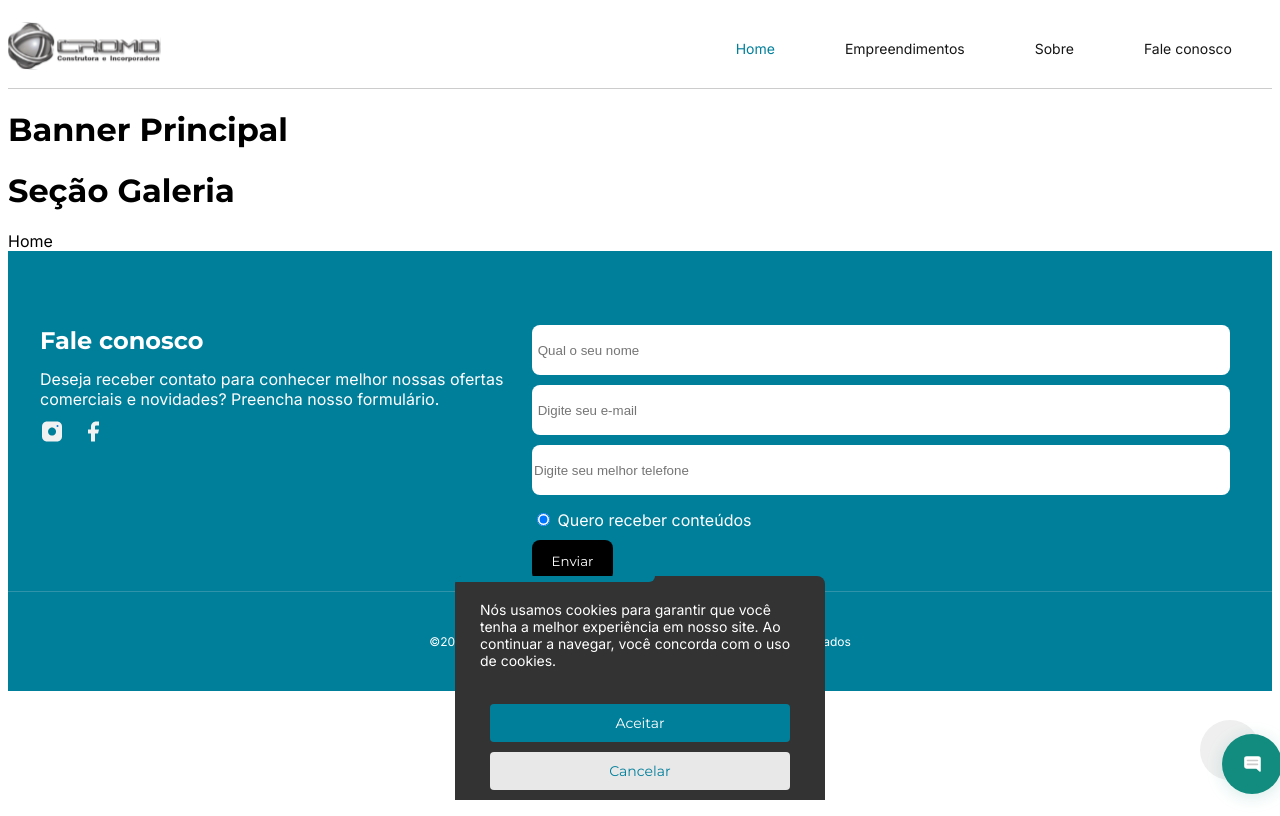
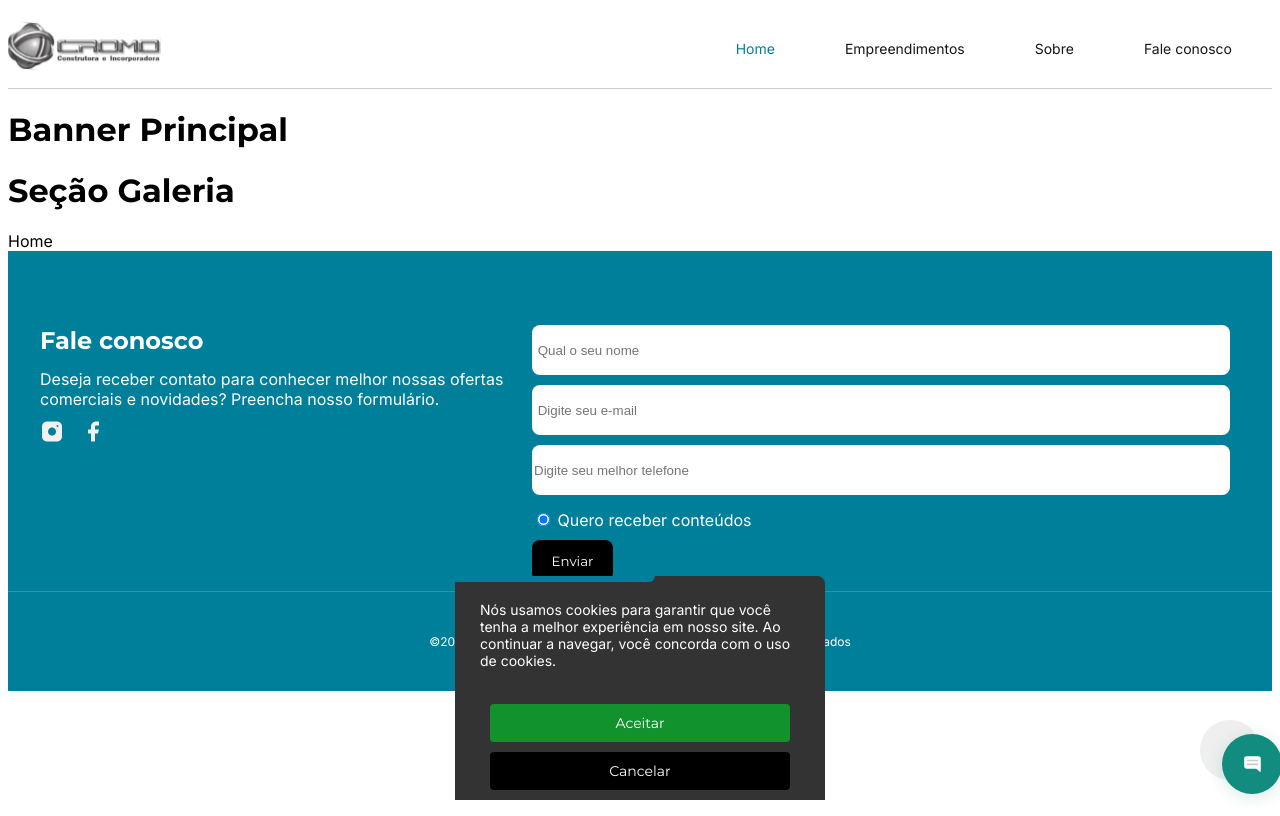
Before and after one commit to walttoncoelho/CROMO, a React (Create React App) app in the folder cromo/: page / in a window 1280 px wide. In both pictures the pointer is over the button "Aceitar". Built offline with nearby package versions, Linux system fonts and the light colour scheme.

Commit message:
Reestiliza o layoute do popup de cookies ajustes de cores dos botões

```diff
--- a/cromo/src/components/PopUps/Cookies/Style.css
+++ b/cromo/src/components/PopUps/Cookies/Style.css
@@ -53,11 +53,14 @@
   margin: auto;
   margin-bottom: 10px;
   min-width: 300px;
-   justify-content: center;
+  justify-content: center;
 }
+
+.button-active:hover {
+  background-color: #11922d;
+}
+
 .button-cancelar {
-  background-color: #e8e8e8;
-  color: #007F9B;
   border: none;
   padding: 10px 20px;
   border-radius: 4px;
@@ -68,4 +71,11 @@
   margin-bottom: 10px;
   min-width: 300px;
   justify-content: center;
+  background-color: #000000;
+  color: #ffffff;
 }
+
+.button-cancelar:hover {
+  background-color: #e8e8e8;
+  color: #007F9B;
+}
```
